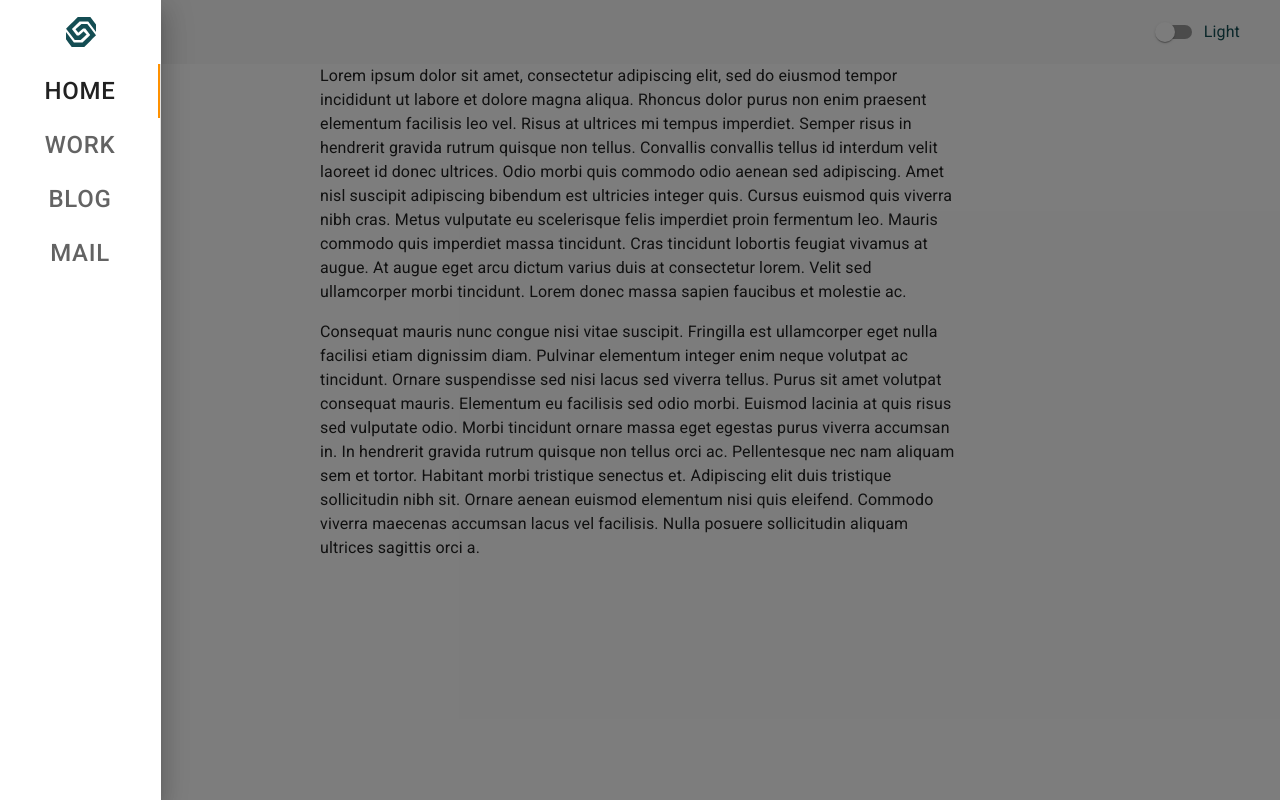
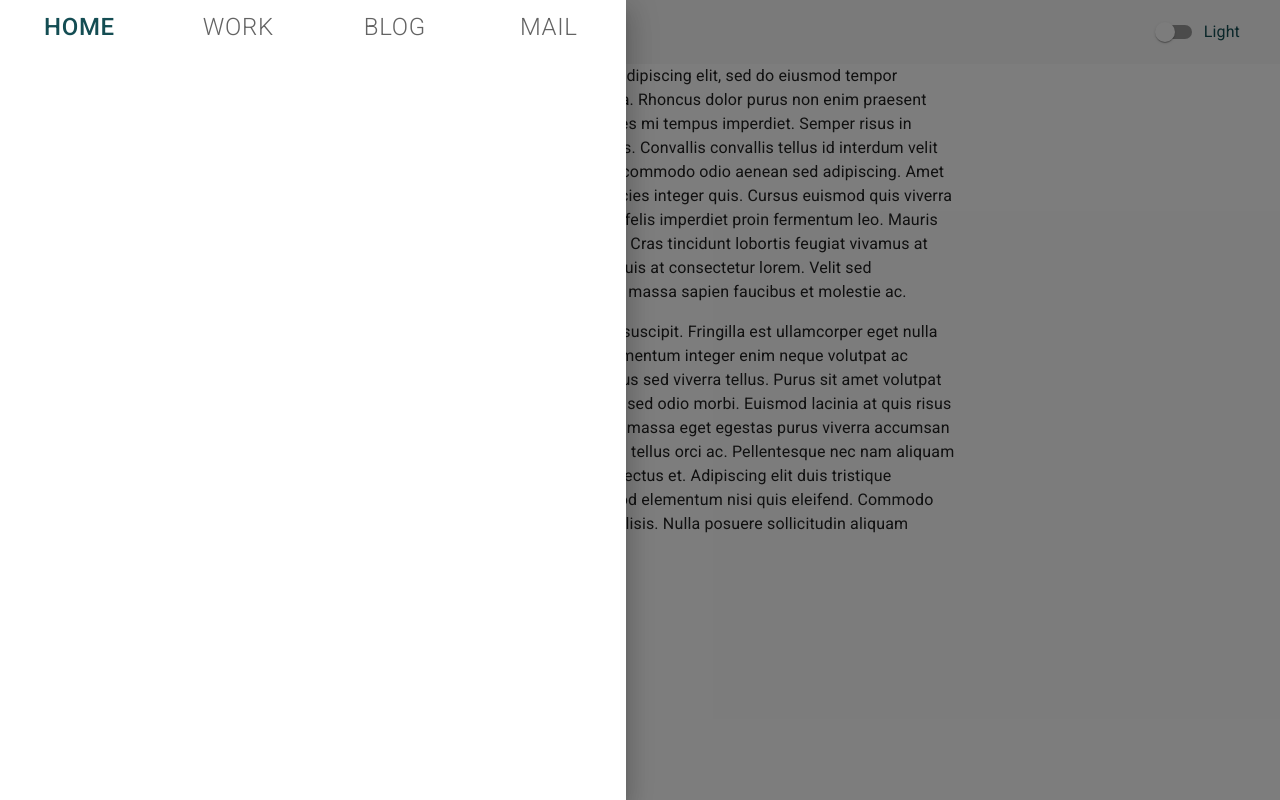
Before and after one commit to stevendelro/Portfolio, a Next.js app: page / in a window 1280 px wide. Both pictures are taken after a click on the button "main-menu". Built offline with nearby package versions, Linux system fonts and the light colour scheme.

Commit message:
Remove drawer related styles. restyled active tabs

```diff
--- a/components/layout/HomeMenu.js
+++ b/components/layout/HomeMenu.js
@@ -5,26 +5,58 @@ import Grid from '@material-ui/core/Grid'
 import Tabs from '@material-ui/core/Tabs'
 import Tab from '@material-ui/core/Tab'
 import ButtonBase from '@material-ui/core/ButtonBase'
-import { makeStyles } from '@material-ui/core/styles'
+import { makeStyles, withStyles } from '@material-ui/core/styles'
 import Logo from './Logo'
 
 function a11yProps(tabIndex) {
   return {
-    id: `vertical-tab-${tabIndex}`,
-    'aria-controls': `vertical-tabpanel-${tabIndex}`,
+    id: `horizontal-tab-${tabIndex}`,
+    'aria-controls': `horizontal-tabpanel-${tabIndex}`,
   }
 }
 
+const MyTabs = withStyles({
+  flexGrow: 1,
+  indicator: {
+    backgroundColor: '#ffffff00',
+  },
+})(Tabs);
+
+const MyTab = withStyles((theme) => ({
+  root: {
+    textTransform: 'none',
+    minWidth: 90,
+    margin: theme.spacing(0, 4),
+    [theme.breakpoints.down('md')]: {
+      margin: theme.spacing(0, 2),
+    },
+    [theme.breakpoints.down('sm')]: {
+      margin: theme.spacing(0, 1),
+    },
+    fontWeight: theme.typography.fontWeightLight,
+
+    '&:hover': {
+      color: theme.palette.primary.light,
+      opacity: 1,
+    },
+    '&$selected': {
+      color: theme.palette.primary.main,
+      fontWeight: theme.typography.fontWeightMedium,
+    },
+    '&:focus': {
+      color: theme.palette.primary.light,
+    },
+  },
+  selected: {},
+}))((props) => <Tab disableRipple {...props} />);
+
 const useStyles = makeStyles(theme => ({
-  toolbar: theme.mixins.toolbar,
-  drawerLogo: {
-    marginBottom: '-64px',
-  },
-  tabs: {
-    borderRight: `1px solid ${theme.palette.divider}`,
-  },
   tab: {
     fontSize: '1.5rem',
+    [theme.breakpoints.down('md')]: {
+      fontSize: '1.2rem',
+      // width:
+    },
     '& > span': {
       transition: 'all .2s ease-in-out',
       '&:hover': { transform: 'scale(1.1)' },
@@ -52,7 +84,7 @@ function HomeMenu() {
   const LinkTab = (label, index) => {
     const lowerCased = label.toLowerCase()
     return (
-      <Tab
+      <MyTab
         key={index}
         component='a'
         className={classes.tab}
@@ -67,29 +99,21 @@ function HomeMenu() {
   }
 
   return (
-    <>
-      <Grid container direction='row' justify='center' alignItems='center'>
-        <Grid item className={classes.drawerLogo}>
-          <Link href='/'>
-            <ButtonBase disableRipple>
-              <Logo height='30px' width='30px' />
-            </ButtonBase>
-          </Link>
-        </Grid>
-      </Grid>
-      <div className={classes.toolbar} />
-      <Tabs
-        orientation='vertical'
+    <div className={classes.root}>
+
+      <MyTabs
+        orientation='horizontal'
         value={activeTabIndex}
         onChange={handleTabSwitch}
         aria-label='home menu tabs'
         className={classes.tabs}
-        centered>
+        >
         {['HOME', 'WORK', 'BLOG', 'MAIL'].map((arrayItem, index) =>
           LinkTab(arrayItem, index)
         )}
-      </Tabs>
-    </>
+      </MyTabs>
+
+    </div>
   )
 }
 
```
